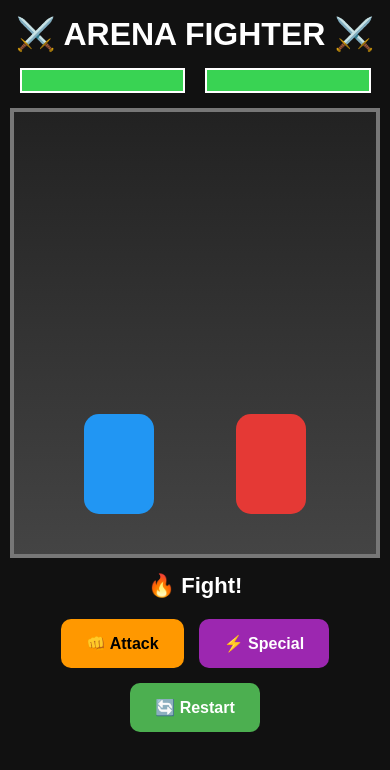
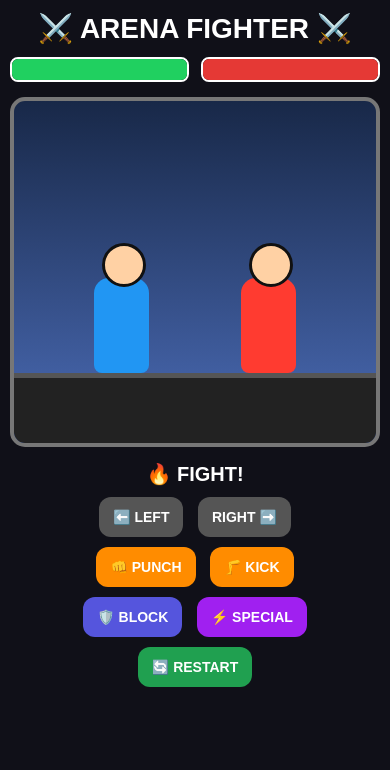
Before and after one commit to Tayyabpathan503/Areana-fighter, a plain HTML site: page Index.html in a window 390 px wide. Drawn offline with Linux system fonts and the light colour scheme.

Commit message:
Refactor arena styles and health bar structure
Updated styles and structure for health bars and fighters. Improved layout and responsiveness of the arena.

```diff
--- a/Index.html
+++ b/Index.html
@@ -8,107 +8,171 @@
 <style>
 * {
   box-sizing: border-box;
+  user-select: none;
 }
 
 body {
   margin: 0;
+  background: #101018;
+  color: white;
   font-family: Arial, sans-serif;
-  background: #111;
-  color: white;
   text-align: center;
 }
 
 h1 {
-  margin: 15px 0;
+  margin: 12px 0;
+  font-size: 28px;
+}
+
+.health-area {
+  width: 95%;
+  max-width: 850px;
+  margin: auto;
+  display: flex;
+  gap: 12px;
+}
+
+.bar {
+  flex: 1;
+  height: 25px;
+  background: #333;
+  border: 2px solid white;
+  border-radius: 8px;
+  overflow: hidden;
+}
+
+.fill {
+  height: 100%;
+  width: 100%;
+  transition: width .25s;
+}
+
+#playerHealth {
+  background: #20d060;
+}
+
+#enemyHealth {
+  background: #e53935;
 }
 
 .arena {
+  position: relative;
   width: 95%;
-  max-width: 900px;
-  height: 450px;
-  margin: auto;
-  background: linear-gradient(#222, #444);
+  max-width: 850px;
+  height: 430px;
+  margin: 15px auto;
+  overflow: hidden;
   border: 4px solid #777;
-  position: relative;
-  overflow: hidden;
+  border-radius: 15px;
+  background:
+    linear-gradient(#182848, #4b6cb7);
 }
 
-.player {
+.ground {
   position: absolute;
-  bottom: 40px;
-  width: 70px;
-  height: 100px;
-  border-radius: 15px;
+  bottom: 0;
+  width: 100%;
+  height: 70px;
+  background: #222;
+  border-top: 5px solid #555;
 }
 
-#p1 {
-  left: 70px;
+.fighter {
+  position: absolute;
+  bottom: 70px;
+  width: 55px;
+  height: 95px;
+  border-radius: 15px 15px 8px 8px;
+  transition: left .08s, right .08s;
+}
+
+#player {
+  left: 80px;
   background: #2196f3;
 }
 
-#p2 {
-  right: 70px;
-  background: #e53935;
+#enemy {
+  right: 80px;
+  background: #ff3b30;
 }
 
-.health-box {
-  width: 90%;
-  max-width: 800px;
-  margin: 15px auto;
-  display: flex;
-  justify-content: space-between;
-  gap: 20px;
+.fighter::before {
+  content: "";
+  position: absolute;
+  width: 38px;
+  height: 38px;
+  background: #ffd1a4;
+  border-radius: 50%;
+  top: -35px;
+  left: 8px;
+  border: 3px solid #111;
 }
 
-.health {
-  height: 25px;
-  background: #333;
-  border: 2px solid white;
-  flex: 1;
+.punch {
+  transform: scaleX(1.2);
 }
 
-.health-fill {
-  height: 100%;
-  width: 100%;
-  background: #39d353;
-  transition: width 0.3s;
+.hit {
+  animation: hit .2s;
+}
+
+@keyframes hit {
+  50% {
+    transform: translateX(-8px);
+  }
+}
+
+#message {
+  min-height: 30px;
+  font-size: 20px;
+  font-weight: bold;
 }
 
 .controls {
-  margin: 20px auto;
-  display: flex;
-  justify-content: center;
-  gap: 15px;
-  flex-wrap: wrap;
+  width: 95%;
+  max-width: 700px;
+  margin: auto;
 }
 
 button {
-  padding: 15px 25px;
+  margin: 5px;
+  padding: 14px 18px;
   border: none;
-  border-radius: 10px;
+  border-radius: 12px;
   font-size: 16px;
   font-weight: bold;
-  cursor: pointer;
+  color: white;
+}
+
+.move {
+  background: #555;
 }
 
 .attack {
-  background: #ff9800;
+  background: #ff8c00;
+}
+
+.block {
+  background: #5555dd;
 }
 
 .special {
-  background: #9c27b0;
-  color: white;
+  background: #a020f0;
 }
 
-.reset {
-  background: #4caf50;
-  color: white;
+.restart {
+  background: #20a050;
 }
 
-#message {
-  font-size: 22px;
-  font-weight: bold;
-  margin: 15px;
+@media (max-width: 500px) {
+  .arena {
+    height: 350px;
+  }
+
+  button {
+    padding: 12px 14px;
+    font-size: 14px;
+  }
 }
 </style>
 </head>
@@ -117,105 +181,236 @@ button {
 
 <h1>⚔️ ARENA FIGHTER ⚔️</h1>
 
-<div class="health-box">
-  <div class="health">
-    <div id="health1" class="health-fill"></div>
+<div class="health-area">
+  <div class="bar">
+    <div id="playerHealth" class="fill"></div>
   </div>
 
-  <div class="health">
-    <div id="health2" class="health-fill"></div>
+  <div class="bar">
+    <div id="enemyHealth" class="fill"></div>
   </div>
 </div>
 
 <div class="arena">
-  <div id="p1" class="player"></div>
-  <div id="p2" class="player"></div>
+
+  <div id="player" class="fighter"></div>
+  <div id="enemy" class="fighter"></div>
+
+  <div class="ground"></div>
+
 </div>
 
-<div id="message">🔥 Fight!</div>
+<div id="message">🔥 FIGHT!</div>
 
 <div class="controls">
-  <button class="attack" onclick="attack()">👊 Attack</button>
-  <button class="special" onclick="specialAttack()">⚡ Special</button>
-  <button class="reset" onclick="resetGame()">🔄 Restart</button>
+
+  <div>
+    <button class="move" onclick="moveLeft()">⬅️ LEFT</button>
+    <button class="move" onclick="moveRight()">RIGHT ➡️</button>
+  </div>
+
+  <div>
+    <button class="attack" onclick="punch()">👊 PUNCH</button>
+    <button class="attack" onclick="kick()">🦵 KICK</button>
+  </div>
+
+  <div>
+    <button class="block" onclick="block()">🛡️ BLOCK</button>
+    <button class="special" onclick="special()">⚡ SPECIAL</button>
+  </div>
+
+  <button class="restart" onclick="restart()">🔄 RESTART</button>
+
 </div>
 
 <script>
-let playerHealth = 100;
-let enemyHealth = 100;
 
-function attack() {
-  if (playerHealth <= 0 || enemyHealth <= 0) return;
+let playerHP = 100;
+let enemyHP = 100;
 
-  let damage = Math.floor(Math.random() * 11) + 10;
-  enemyHealth -= damage;
+let playerX = 80;
+let enemyX = 80;
 
-  if (enemyHealth < 0) enemyHealth = 0;
+let blocking = false;
+let gameOver = false;
+
+const player = document.getElementById("player");
+const enemy = document.getElementById("enemy");
+
+function updateHealth() {
+
+  document.getElementById("playerHealth").style.width =
+    playerHP + "%";
+
+  document.getElementById("enemyHealth").style.width =
+    enemyHP + "%";
+}
+
+function message(text) {
+  document.getElementById("message").innerText = text;
+}
+
+function moveLeft() {
+
+  if (gameOver) return;
+
+  playerX -= 25;
+
+  if (playerX < 0)
+    playerX = 0;
+
+  player.style.left = playerX + "px";
+}
+
+function moveRight() {
+
+  if (gameOver) return;
+
+  playerX += 25;
+
+  if (playerX > 330)
+    playerX = 330;
+
+  player.style.left = playerX + "px";
+}
+
+function punch() {
+
+  if (gameOver) return;
+
+  enemyHP -= 10;
+
+  if (enemyHP < 0)
+    enemyHP = 0;
+
+  player.classList.add("punch");
+  enemy.classList.add("hit");
+
+  setTimeout(() => {
+    player.classList.remove("punch");
+    enemy.classList.remove("hit");
+  }, 200);
+
+  message("👊 PUNCH! -10");
 
   updateHealth();
 
-  if (enemyHealth === 0) {
-    document.getElementById("message").innerText =
-      "🏆 YOU WIN!";
+  enemyTurn();
+}
+
+function kick() {
+
+  if (gameOver) return;
+
+  enemyHP -= 15;
+
+  if (enemyHP < 0)
+    enemyHP = 0;
+
+  enemy.classList.add("hit");
+
+  setTimeout(() => {
+    enemy.classList.remove("hit");
+  }, 200);
+
+  message("🦵 KICK! -15");
+
+  updateHealth();
+
+  enemyTurn();
+}
+
+function block() {
+
+  if (gameOver) return;
+
+  blocking = true;
+
+  message("🛡️ BLOCKING!");
+
+  setTimeout(() => {
+    blocking = false;
+  }, 1000);
+}
+
+function special() {
+
+  if (gameOver) return;
+
+  let damage = Math.floor(Math.random() * 16) + 20;
+
+  enemyHP -= damage;
+
+  if (enemyHP < 0)
+    enemyHP = 0;
+
+  message("⚡ SPECIAL ATTACK! -" + damage);
+
+  updateHealth();
+
+  enemyTurn();
+}
+
+function enemyTurn() {
+
+  if (enemyHP <= 0) {
+
+    gameOver = true;
+    message("🏆 YOU WIN!");
     return;
   }
 
-  enemyAttack();
+  setTimeout(() => {
+
+    let damage =
+      Math.floor(Math.random() * 11) + 5;
+
+    if (blocking) {
+
+      damage = Math.floor(damage / 2);
+
+      message("🛡️ BLOCKED! -" + damage);
+
+    } else {
+
+      message("💥 Enemy attacks! -" + damage);
     }
 
-function specialAttack() {
-  if (playerHealth <= 0 || enemyHealth <= 0) return;
+    playerHP -= damage;
 
-  let damage = Math.floor(Math.random() * 16) + 15;
-  enemyHealth -= damage;
-
-  if (enemyHealth < 0) enemyHealth = 0;
+    if (playerHP < 0)
+      playerHP = 0;
 
     updateHealth();
 
-  document.getElementById("message").innerText =
-    "⚡ Special Attack! -" + damage;
+    if (playerHP <= 0) {
 
-  if (enemyHealth === 0) {
-    document.getElementById("message").innerText =
-      "🏆 YOU WIN!";
-    return;
+      gameOver = true;
+      message("💀 YOU LOSE!");
     }
 
-  enemyAttack();
+  }, 500);
 }
 
-function enemyAttack() {
-  let damage = Math.floor(Math.random() * 11) + 5;
-  playerHealth -= damage;
+function restart() {
 
-  if (playerHealth < 0) playerHealth = 0;
+  playerHP = 100;
+  enemyHP = 100;
+
+  playerX = 80;
+
+  blocking = false;
+  gameOver = false;
+
+  player.style.left = playerX + "px";
 
   updateHealth();
 
-  if (playerHealth === 0) {
-    document.getElementById("message").innerText =
-      "💀 YOU LOSE!";
+  message("🔥 FIGHT!");
 }
-}
-
-function updateHealth() {
-  document.getElementById("health1").style.width =
-    playerHealth + "%";
-
-  document.getElementById("health2").style.width =
-    enemyHealth + "%";
-}
-
-function resetGame() {
-  playerHealth = 100;
-  enemyHealth = 100;
 
 updateHealth();
 
-  document.getElementById("message").innerText =
-    "🔥 Fight!";
-}
 </script>
 
 </body>
```
Lines whose indentation alone changed are shown as unchanged.
